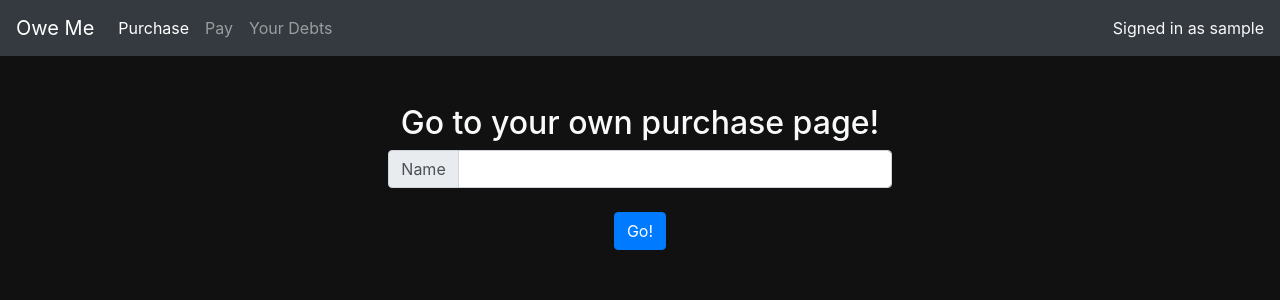
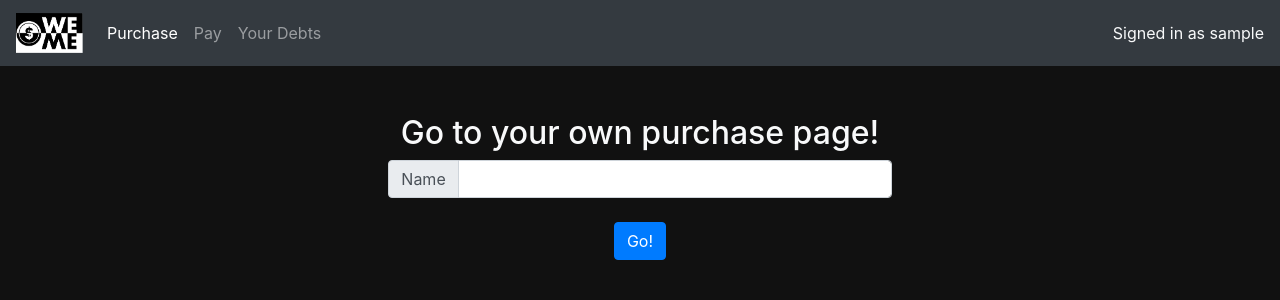
Before and after one commit to noamzaks/oweme, a Django app: page /purchase/ in a window 1280 px wide. Shown: the top 300 px of the page. Run offline with Django 3.2, Linux system fonts and the light colour scheme; the visitor is signed in with stand-in values (Sample User, id 1); some libraries are stand-ins or nearby versions.

Commit message:
added icon

```diff
--- a/djoweme/oweme/templates/navigation.html
+++ b/djoweme/oweme/templates/navigation.html
@@ -1,6 +1,7 @@
 <nav class="navbar navbar-expand-lg navbar-dark bg-dark mb-5">
   	<a class="navbar-brand" href="/">
-    	Owe Me
+        {% load static %}
+        <img src="{% static "icon.png" %}" width=67 height=40>
   	</a>
   	<button class="navbar-toggler" type="button" data-toggle="collapse" data-target="#navbarNav" aria-controls="navbarNav" aria-expanded="false" aria-label="Toggle navigation">
     	<span class="navbar-toggler-icon"></span>
```
Also changed, not shown: djoweme/oweme/static/icon.png (added).
